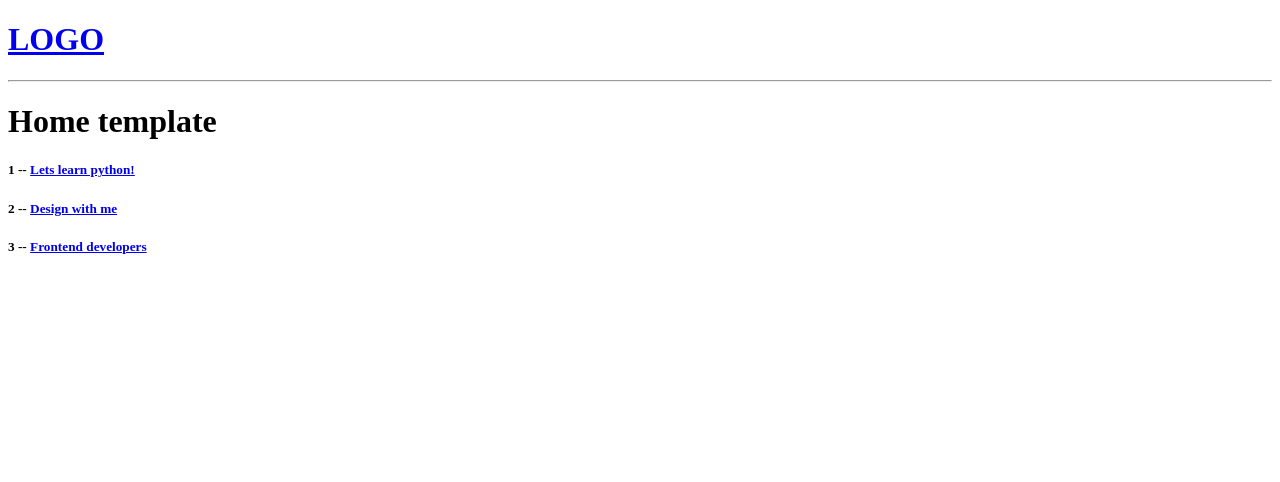
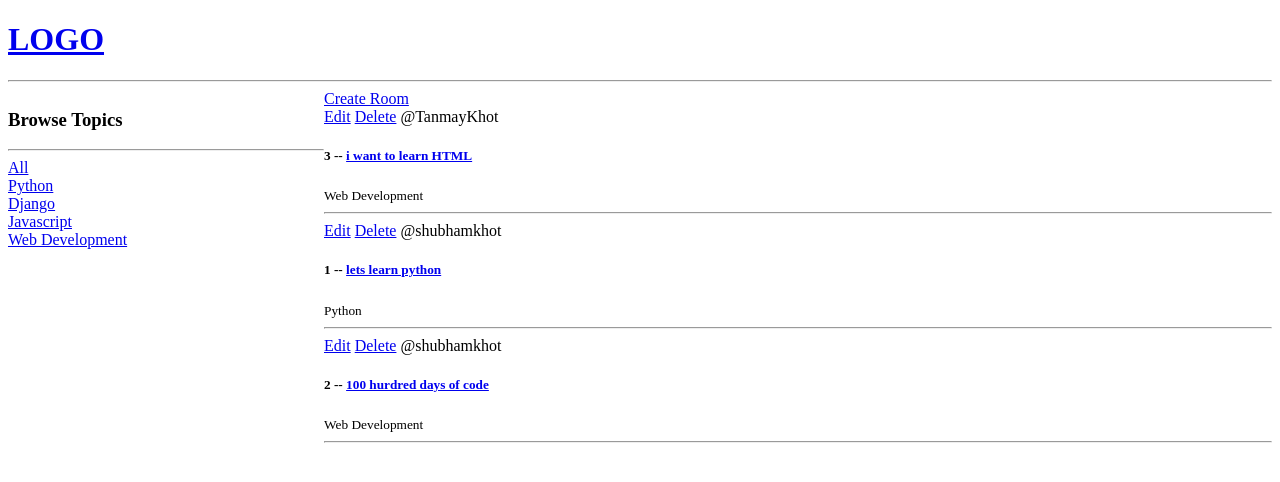
Before and after one commit to tanmay-khot/my-first-project, a Django app: page / in a window 1280 px wide. Shown: the top 482 px of the page. Run offline with Django 5.2, Linux system fonts and the light colour scheme; data comes from the database, SQL or seed files in the repository; both versions use the stored data as it was after the commit.

Commit message:
Home page changes added topics and create room editing and delete url link

```diff
--- a/base/admin.py
+++ b/base/admin.py
@@ -1,3 +1,9 @@
 from django.contrib import admin
 
 # Register your models here.
+
+from .models import Room, Topic, Message
+
+admin.site.register(Room)
+admin.site.register(Topic)
+admin.site.register(Message)
--- a/base/models.py
+++ b/base/models.py
@@ -1,11 +1,19 @@
 from django.db import models
+from django.contrib.auth.models import User
 
 # Create your models here.
 
 
+
+class Topic(models.Model):
+    name = models.CharField(max_length=200)
+
+    def __str__(self):
+        return self.name
+
 class Room(models.Model):
-    #host =
-    #topic =
+    host = models.ForeignKey(User, on_delete=models.SET_NULL, null=True)
+    topic = models.ForeignKey(Topic, on_delete=models.SET_NULL, null=True)
     name = models.CharField(max_length=200)
     description = models.TextField(null=True, blank=True)
     #participants =
@@ -13,5 +21,19 @@ class Room(models.Model):
     created = models.DateTimeField(auto_now_add=True)
 
 
+    class Meta:
+        ordering = ['-updated', '-created']
+
     def __str__(self):
         return self.name
+
+
+class Message(models.Model):
+    user = models.ForeignKey(User, on_delete=models.CASCADE)
+    room = models.ForeignKey(Room, on_delete=models.CASCADE)
+    body = models.TextField()
+    updated = models.DateTimeField(auto_now=True)
+    created = models.DateTimeField(auto_now_add=True)
+
+    def __str__(self):
+        return self.body[0:50]
--- a/base/templates/base/home.html
+++ b/base/templates/base/home.html
@@ -2,19 +2,59 @@
 
 {% block content %}
 
-<h1>Home template </h1>
+
+<style>
+    .home-container {
+        display: grid;
+        grid-template-columns: 1fr 3fr;
+    }
+</style>
 
 
-<div>
+
+ <div class="home-container">
 
     <div>
-        {%for room in rooms %}
+       <h3>Browse Topics</h3>
+       <hr>
+
+          <div>
+                <a href="{% url 'home' %}">All</a>
+            </div>
+
+
+       {% for topic in topics %}
+            <div>
+                <a href="{% url 'home' %}?q={{topic.name}}">{{topic.name}}</a>
+            </div>
+       {% endfor %}
+    </div>
+
+    <div>
+
+        <a href="{% url 'create-room' %}">Create Room </a>
+
         <div>
-            <h5>{{room.id}} -- <a href="{% url 'room' room.id %}">{{room.name}}</a></h5>
+            {%for room in rooms %}
+            <div>
+                <a href="{% url 'update-room' room.id  %}">Edit</a>
+                <a href="{% url 'delete-room' room.id  %}">Delete</a>
+                <span>@{{room.host.username}}</span>
+                <h5>{{room.id}} -- <a href="{% url 'room' room.id %}">{{room.name}}</a></h5>
+                <small>{{room.topic.name}}</small>
+                <hr>
+            </div>
+
+            {%endfor %}
+        </div>
+
+     </div>
+    </div>
+
+
 
         </div>
-        {%endfor %}
-    </div>
+
 
 </div>
 
--- a/base/urls.py
+++ b/base/urls.py
@@ -5,4 +5,8 @@ urlpatterns = [
     path ('', views.home,  name="home"),
     path ('room/<str:pk>/', views.room,  name="room"),
 
+    path('create-room/', views.createRoom, name="create-room"),
+    path('update-room/<str:pk>/', views.updateRoom, name="update-room"),
+    path('delete-room/<str:pk>/', views.deleteRoom, name="delete-room"),
+
 ]
--- a/base/views.py
+++ b/base/views.py
@@ -1,23 +1,62 @@
-from django.shortcuts import render
-
+from django.shortcuts import render, redirect
+from .models import Room, Topic
+from .forms import RoomForm
 # Create your views here.
 
-rooms= [
-    {'id':1, 'name':'Lets learn python!'},
-    {'id':2, 'name':'Design with me'},
-    {'id':3, 'name':'Frontend developers'},
-]
+#rooms= [
+ #   {'id':1, 'name':'Lets learn python!'},
+  # {'id':3, 'name':'Frontend developers'},
+#]
 
 
 
 def home(request):
-    context = {'rooms': rooms}
+    q = request.GET.get('q') if request.GET.get('q') != None else ''
+
+    rooms = Room.objects.filter(topic__name__icontains= q)
+
+    topics = Topic.objects.all()
+
+    context = {'rooms': rooms, 'topics':topics}
     return render(request, 'base/home.html', context )
 
 def room(request, pk):
-    room = None
-    for i in rooms:
-        if i['id'] == int(pk):
-            room = i
+    room = Room.objects.get(id=pk)
     context = {'room': room}
     return render(request, 'base/room.html', context)
+
+
+def createRoom(request):
+    form = RoomForm()
+    if request.method == 'POST':
+        form = RoomForm(request.POST)
+        if form.is_valid():
+            form.save()
+            return redirect('home')
+
+    context = {'form': form}
+    return render(request, 'base/room_form.html', context)
+
+
+
+def updateRoom(request, pk):
+    room = Room.objects.get(id=pk)
+    form = RoomForm(instance=room)
+
+    if request.method == 'POST':
+        form = RoomForm(request.POST, instance=room)
+        if form.is_valid():
+            form.save()
+            return redirect('home')
+
+
+    context = {'form': form}
+    return render(request, 'base/room_form.html', context )
+
+
+def deleteRoom(request, pk):
+    room = Room.objects.get(id=pk)
+    if request.method == 'POST':
+        room.delete()
+        return redirect('home')
+    return render(request, 'base/delete.html', {'obj':room})
```
Also changed, not shown: base/forms.py (added, +7 -0 lines), base/templates/base/delete.html (added, +15 -0 lines), base/templates/base/room_form.html (added, +15 -0 lines), base/migrations/0002_topic_message_room_topic.py (added), base/migrations/0003_room_host.py (added), db.sqlite3.
